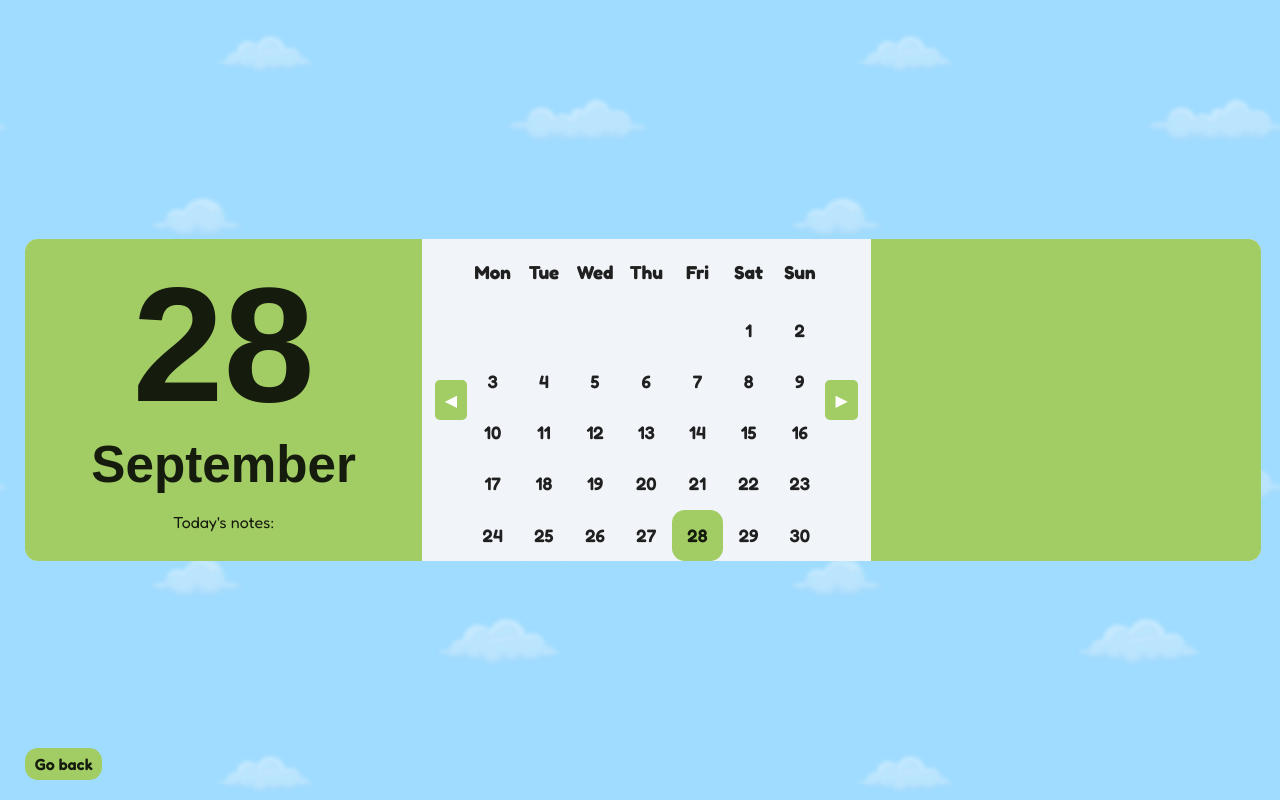
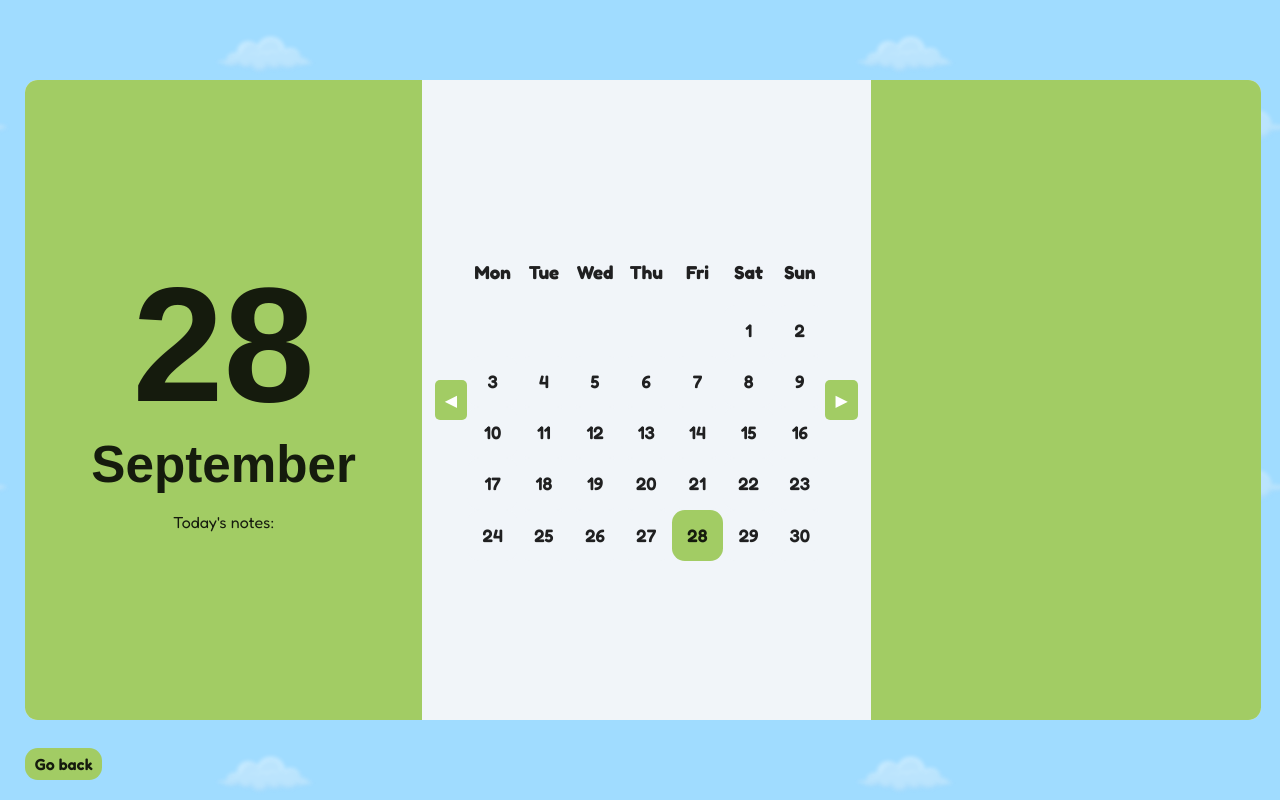
Before and after one commit to PoliBuddies/wellness-garden, a React (Vite) app in the folder frontend/wellness-garden/: page /journal in a window 1280 px wide. Built offline with nearby package versions, Linux system fonts and the light colour scheme; no server answers.

Commit message:
Day summary styling (#36)
* display flowers

* day summary styling

```diff
--- a/frontend/wellness-garden/src/components/views/JournalView/JournalView.css
+++ b/frontend/wellness-garden/src/components/views/JournalView/JournalView.css
@@ -107,6 +107,9 @@
     flex-direction: column;
     justify-content: center;
     align-items: center;
+    overflow-y: scroll;
+    max-height: 80vh;
+    min-height: 80vh;
 }
 
 .activity {
```
